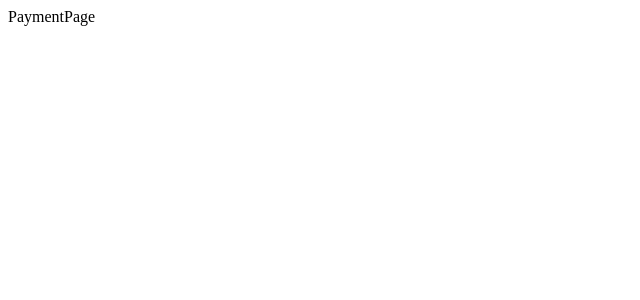
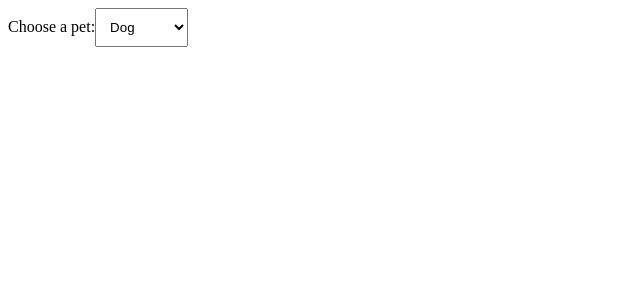
Before and after one commit to tearzday/payment-system, a React (Vite) app: page / in a window 1280 px wide. Shown: the top 300 px of the page, without its empty margins (0-640 px from the left). Built offline with nearby package versions, Linux system fonts and the light colour scheme.

Commit message:
feat: add selector component

```diff
--- a/src/pages/PaymentPage/ui/PaymentPage.tsx
+++ b/src/pages/PaymentPage/ui/PaymentPage.tsx
@@ -1,5 +1,16 @@
+import { Selector } from "@/shared/ui"
+
 export const PaymentPage = () => {
   return (
-    <div>PaymentPage</div>
+    <div>
+      <Selector onChange={(value) => console.log(value)} placeholder="test" id="test" label="Choose a pet:" options={[
+        { value: "dog", text: "Dog" },
+        { value: "cat", text: "Cat" },
+        { value: "hamster", text: "Hamster" },
+        { value: "parrot", text: "Parrot" },
+        { value: "spider", text: "Spider" },
+        { value: "goldfish", text: "Goldfish" }
+      ]} />
+    </div>
   )
 }
--- /dev/null
+++ b/src/shared/ui/Selector/Selector.module.css
@@ -0,0 +1,3 @@
+.selector {
+    padding: 10px;
+}
--- /dev/null
+++ b/src/shared/ui/Selector/Selector.tsx
@@ -0,0 +1,26 @@
+import cls from './Selector.module.css'
+
+interface ISelectorProps {
+    id: string
+    label: string
+    placeholder?: string
+    options: Array<{ value: string; text: string }>
+    disabled?: boolean
+    required?: boolean
+    className?: string
+    onChange: (value: string) => void
+}
+
+export const Selector = ({ id, label, placeholder, options, disabled, required, className, onChange }: ISelectorProps) => {
+  return (
+    <div className={className}>
+        <label htmlFor={id}>{label}</label>
+        <select className={cls.selector} name={id} id={id} disabled={disabled} required={required} onChange={(e) => onChange(e.target.value)}>
+            {placeholder && <option value="" disabled hidden>{placeholder}</option>}
+            {options.map(option => (
+                <option key={option.value} value={option.value}>{option.text}</option>
+            ))}
+        </select>
+    </div>
+  )
+}
--- /dev/null
+++ b/src/shared/ui/index.ts
@@ -0,0 +1 @@
+export { Selector } from './Selector/Selector';
```
